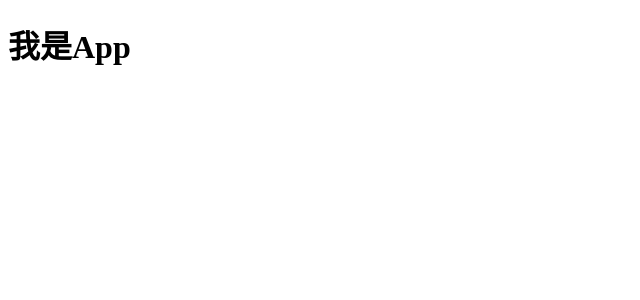
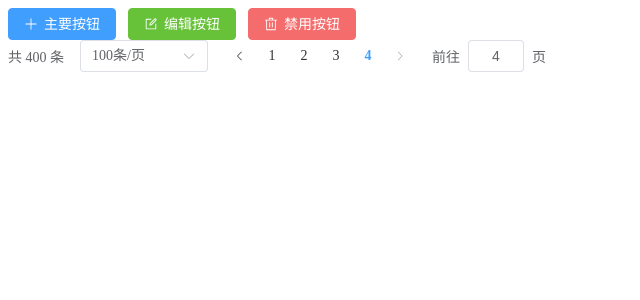
Before and after one commit to guohaolian/vue3_admin_template, a Vue app: page / in a window 1280 px wide. Shown: the top 300 px of the page, without its empty margins (0-640 px from the left). Built offline with nearby package versions, Linux system fonts and the light colour scheme.

Commit message:
feat: 01

```diff
--- a/src/App.vue
+++ b/src/App.vue
@@ -1,9 +1,30 @@
 <template>
   <div>
-    <h1>我是App</h1>
+    <el-button type="primary" size="default" :icon="Plus">主要按钮</el-button>
+    <el-button type="success" size="default" :icon="Edit">编辑按钮</el-button>
+    <el-button type="danger" size="default" :icon="Delete">禁用按钮</el-button>
+    <el-pagination v-model:current-page="currentPage4" v-model:page-size="pageSize4" :page-sizes="[100, 200, 300, 400]"
+      :size="size" :disabled="disabled" :background="background" layout="total, sizes, prev, pager, next, jumper"
+      :total="400" @size-change="handleSizeChange" @current-change="handleCurrentChange" />
   </div>
 </template>
 
-<script setup lang="ts"></script>
+<script setup lang="ts">
+import { Plus, Edit, Delete } from '@element-plus/icons-vue'
+import { ref } from 'vue'
+import type { ComponentSize } from 'element-plus'
 
-<style></style>
+const currentPage4 = ref(4)
+const pageSize4 = ref(100)
+const size = ref<ComponentSize>('default')
+const disabled = ref(false)
+const background = ref(false)
+const handleSizeChange = (val: number) => {
+  console.log(`${val} items per page`)
+}
+const handleCurrentChange = (val: number) => {
+  console.log(`current page: ${val}`)
+}
+</script>
+
+<style scoped></style>
--- a/src/main.ts
+++ b/src/main.ts
@@ -1,11 +1,11 @@
 import { createApp } from 'vue'
+import App from './App.vue'
+import ElementPlus from 'element-plus'
+import 'element-plus/dist/index.css'
 
-import App from './App.vue'
+import zhCn from 'element-plus/es/locale/lang/zh-cn'
 
-createApp(App).mount('#app')
+const app = createApp(App)
 
-const fun = () => {
-  console.log('hfdshh ')
-}
-
-fun()
+app.use(ElementPlus, { locale: zhCn })
+app.mount('#app')
```
